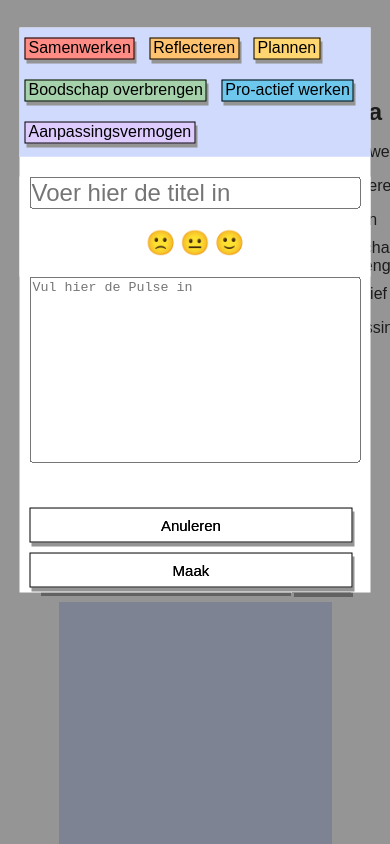
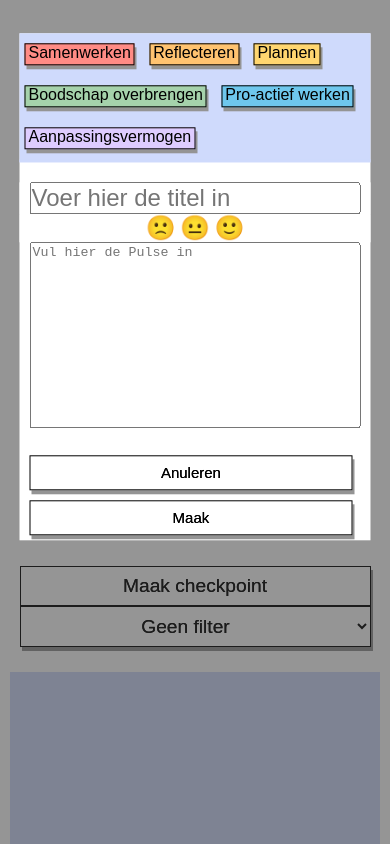
Before and after one commit to FinndeJong/PeLeP, a plain HTML site: page html/index.html in a window 390 px wide. Both pictures are taken after a click on the button "Maak checkpoint". Shown: the top 844 px of the page. Drawn offline with Linux system fonts and the light colour scheme.

Commit message:
Responsiveness GUI
GUI is nu responsive, zo niet stuur ff een berichtje.

```diff
--- a/css/default.css
+++ b/css/default.css
@@ -1,3 +1,6 @@
+*{
+  margin: auto;
+}
 html,body{
   margin: 0;
   font-family: 'Monserrat', sans-serif;
@@ -131,7 +134,6 @@ font-family: 'Roboto', sans-serif; */
   width: 100%;
   height: auto;
 
-  position: fixed;
   z-index: -1;
 }
 
@@ -139,7 +141,7 @@ font-family: 'Roboto', sans-serif; */
 .icon-container{
   position: relative;
   width: 100%;
-  height: 50px;
+  height: 30px;
 
 }
 .icon-right{
@@ -149,7 +151,6 @@ font-family: 'Roboto', sans-serif; */
 /* profile container */
 .profile-container{
   width: 100%;
-  margin-top: 30px;
   position: relative;
 }
 /* profile wrapper */
@@ -170,7 +171,7 @@ font-family: 'Roboto', sans-serif; */
 }
 /* Profile name */
 .profile-name{
-  width: 35%;
+  width: 50%;
   margin-left: 25%;
   text-align: center;
 }
@@ -427,7 +428,47 @@ p{
 
 /* Media Query's */
 
+@media screen and (max-width:1441px){
+  .profile-picture-circle{
+    width: 200px;
+    height: 200px;
+  }
+}
+
+@media screen and (max-width:1367px){
+  .profile-picture-circle{
+    width: 180px;
+    height: 180px;
+  }
+  .profile-legenda{
+    width: 200px;
+  }
+  .selcheck-container{
+    margin-top: 70px;
+  }
+}
+
+@media screen and (max-width:1024px){
+  /* GUI */
+  .profile-picture-circle{
+    width: 130px;
+    height: 130px;
+  }
+
+  .profile-legenda{
+    margin-top: 40px;
+  }
+  .filter-button{
+    padding-left: 15px;
+  }
+  .create-checkpoint-button{
+    width: 200px;
+    margin-left: 15%;
+  }
+}
+
 @media screen and (min-width:1025px){
+  /* Popup */
   .popup-screen{
     width: 50%;
   }
@@ -448,6 +489,7 @@ p{
 
 @media screen and (max-width: 1024px){
   /* Tussen telefoon en computer in dus tablet */
+  /* Popup */
   .popup-screen{
     width: 70%;
   }
@@ -466,6 +508,15 @@ p{
   .popup-context{
     width: 100%;
   }
+  .profile-legenda{
+    margin-top: 0;
+  }
+  .selcheck-container{
+    margin-top: 40px;
+  }
+  .filter-button{
+    margin-right: 15%;
+  }
 }
 
 @media screen and (min-width: 428px) and (max-width: 768px){
@@ -473,9 +524,48 @@ p{
  .popup-screen{
    width: 80%;
  }
+
+ /* GUI */
+ .personal-profile{
+   left: 15%;
+   width: 50%;
+   text-align: center;
+ }
+ .profile-name{
+   width: 100%;
+   margin-left: 0%;
+ }
+ .profile-picture-circle{
+   width: 180px;
+   height: 180px;
+ }
+ .profile-legenda{
+   margin-right: 5%;
+ }
+ #dummy-graph{
+   display: none;
+ }
+ .filter-button{
+  margin-right: 5%;
+  width: 200px;
+ }
+ .create-checkpoint-button{
+   margin-left: 5%;
+ }
+
+ .profile-picture-circle{
+   margin: auto;
+ }
+ .selcheck-container{
+   margin-top: 30px;
+ }
+ .timeline-wrapper{
+   width: 90%;
+ }
 }
 
 @media screen and (max-width: 427px){
+  /* Popup */
   .popup-screen{
     width: 90%;
   }
@@ -506,6 +596,62 @@ p{
     padding-left: 10px;
     padding-right: 10px;
     margin-top: 20px;
+  }
+
+  /* GUI */
+  .profile-wrapper{
+    width: 100%;
+  }
+  .personal-profile{
+    width: 100%;
+    text-align: center;
+    display: block;
+    left: 0;
+  }
+  .profile-name{
+    display: block;
+    width: 100%;
+    margin-left: 0%;
+  }
+  .profile-picture-circle{
+    width: 180px;
+    height: 180px;
+    display: block;
+  }
+  .profile-legenda{
+    margin: 0;
+    float: none;
+    margin: auto;
+  }
+  #dummy-graph{
+    display: none;
+  }
+
+  .selcheck-container{
+    display: block;
+    height: auto;
+  }
+  .create-checkpoint-button{
+    margin: auto;
+    width: 90%;
+    float: none;
+  }
+  .filter-button{
+    margin: auto;
+    width: 90%;
+    float: none;
+    text-align-last: center;
+  }
+
+  .timeline-container{
+    position: relative;
+    display: block;
+    margin-top: 25px;
+  }
+  .timeline-wrapper{
+    position: unset;
+    display: block;
+    width: 95%;
   }
 }
 
--- a/html/index.html
+++ b/html/index.html
@@ -91,6 +91,11 @@
 
         <!-- GUI -->
         <div class="main-page-container">
+            <div class="icon-container">
+                <div class="icon-wrapper">
+
+                </div>
+            </div>
             <div class="profile-container">
                 <div class="profile-wrapper">
                     <div class="personal-profile">
```
